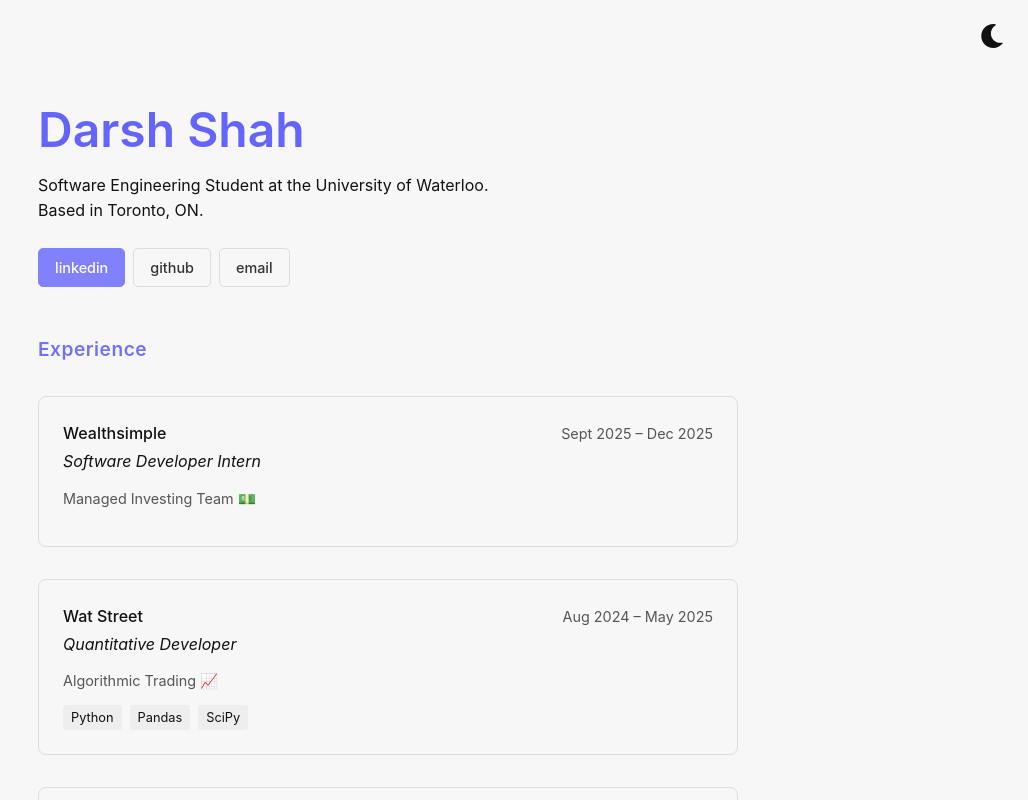
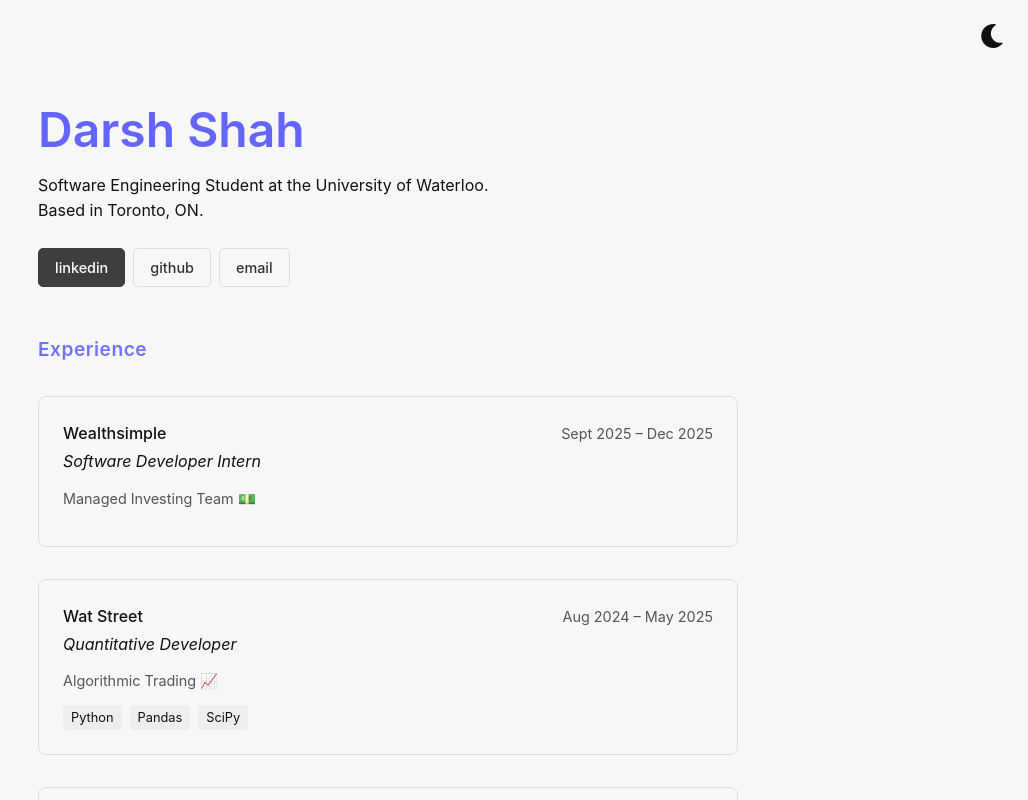
Before and after one commit to darshshah17/Personal-Website, a React (Vite) app: page / in a window 1280 px wide. In both pictures the pointer is over the link "linkedin". Shown: the top 800 px of the page, without its empty margins (252-1280 px from the left). Built offline with nearby package versions, Linux system fonts and the light colour scheme.

Commit message:
Update website styling and functionality

```diff
--- a/src/App.css
+++ b/src/App.css
@@ -39,9 +39,9 @@
   color: #e2e2e2;
 }
 body.dark .contact-button:hover {
-  background-color: var(--primary-color);
-  border-color: var(--primary-color);
-  color: #ffffff;
+  background-color: #ffffff;
+  border-color: #ffffff;
+  color: #111111;
 }
 body.dark .work-tag, body.dark .project-tag, body.dark .skill-item {
   background-color: #2a2a2a;
@@ -81,9 +81,9 @@
   background-color: transparent;
 }
 body.light .contact-button:hover {
-  background-color: var(--primary-color);
-  border-color: var(--primary-color);
-  color: #fff;
+  background-color: #111111;
+  border-color: #111111;
+  color: #ffffff;
 }
 body.light .work-tag, body.light .project-tag, body.light .skill-item {
   background-color: #eee;
```
